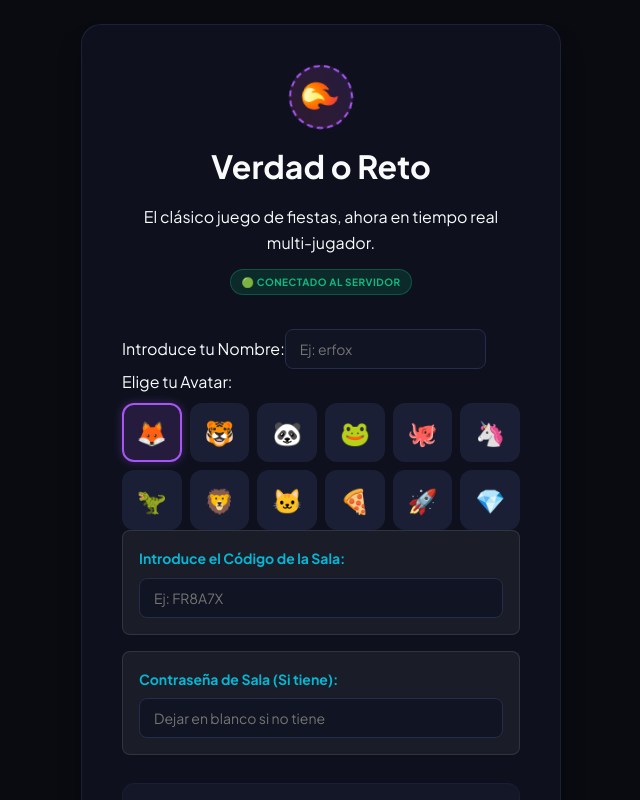
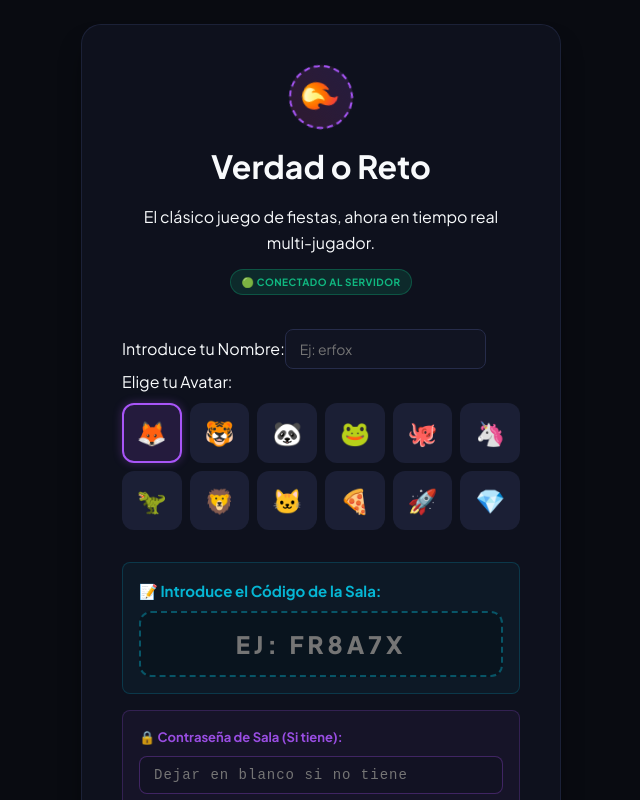
Before and after one commit to ErickGMC/verdad-o-reto, a React (Vite) app: page / in a window 1280 px wide. Both pictures are taken after a click on the button "Unirse a una Sala". Shown: the top 800 px of the page, without its empty margins (319-959 px from the left). Built offline with nearby package versions, Linux system fonts and the light colour scheme; no server answers.

Commit message:
style: distinct styling for join room inputs

```diff
--- a/src/App.css
+++ b/src/App.css
@@ -1652,3 +1652,15 @@
     box-shadow: 0 0 30px rgba(236, 72, 153, 0.9), inset 0 0 20px rgba(236, 72, 153, 0.6);
   }
 }
+
+/* Enhanced distinct styles for join form inputs */
+.join-form { margin-top: 32px; }
+.code-group { background: rgba(6, 182, 212, 0.05) !important; border: 1px solid rgba(6, 182, 212, 0.2) !important; }
+.code-group label { color: var(--neon-blue) !important; font-size: 15px !important; }
+.input-room-code { font-size: 24px !important; font-weight: 800 !important; letter-spacing: 4px !important; text-align: center; text-transform: uppercase; padding: 16px !important; border: 2px dashed rgba(6, 182, 212, 0.4) !important; background: rgba(0, 0, 0, 0.2) !important; border-radius: 12px; }
+.input-room-code:focus { border-color: var(--neon-blue) !important; box-shadow: 0 0 15px rgba(6, 182, 212, 0.4) !important; }
+
+.password-group { background: rgba(168, 85, 247, 0.05) !important; border: 1px solid rgba(168, 85, 247, 0.2) !important; }
+.password-group label { color: var(--neon-purple) !important; font-size: 13px !important; opacity: 0.9; }
+.input-room-password { font-size: 14px !important; font-family: monospace !important; letter-spacing: 1px !important; padding: 10px 14px !important; border: 1px solid rgba(168, 85, 247, 0.3) !important; border-radius: 8px; background: rgba(0, 0, 0, 0.1) !important; }
+.input-room-password:focus { border-color: var(--neon-purple) !important; box-shadow: 0 0 10px rgba(168, 85, 247, 0.3) !important; }
--- a/src/App.tsx
+++ b/src/App.tsx
@@ -226,11 +226,12 @@ function GameContent() {
             </div>
           ) : (
             <form onSubmit={handleJoinRoom} className="join-form">
-              <div className="form-group">
-                <label htmlFor="roomCode">Introduce el Código de la Sala:</label>
+              <div className="form-group code-group">
+                <label htmlFor="roomCode">📝 Introduce el Código de la Sala:</label>
                 <input
                   type="text"
                   id="roomCode"
+                  className="input-room-code"
                   placeholder="Ej: FR8A7X"
                   maxLength={6}
                   value={joinCode}
@@ -239,11 +240,12 @@ function GameContent() {
                 />
               </div>
 
-              <div className="form-group">
-                <label htmlFor="joinPassword">Contraseña de Sala (Si tiene):</label>
+              <div className="form-group password-group">
+                <label htmlFor="joinPassword">🔒 Contraseña de Sala (Si tiene):</label>
                 <input
                   type="text"
                   id="joinPassword"
+                  className="input-room-password"
                   placeholder="Dejar en blanco si no tiene"
                   value={joinPassword}
                   onChange={(e) => setJoinPassword(e.target.value)}
```
